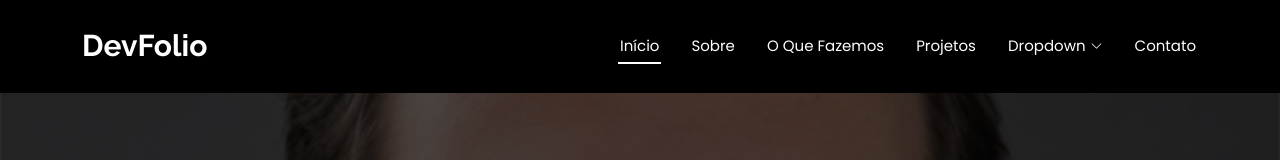
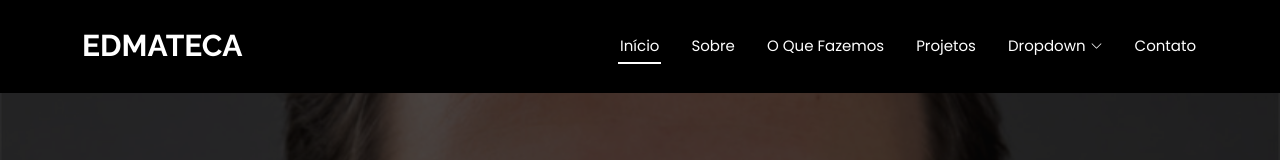
Before and after one commit to Edmateca/edmateca, a plain HTML site: page index.html in a window 1280 px wide. Shown: the top 160 px of the page. Drawn offline with Linux system fonts and the light colour scheme.

Commit message:
Update index.html

```diff
--- a/index.html
+++ b/index.html
@@ -44,7 +44,7 @@
       <a href="index.html" class="logo d-flex align-items-center">
         <!-- Uncomment the line below if you also wish to use an image logo -->
         <!-- <img src="assets/img/logo.png" alt=""> -->
-        <h1 class="sitename">DevFolio</h1>
+        <h1 class="sitename">EDMATECA</h1>
       </a>
 
       <nav id="navmenu" class="navmenu">
```
